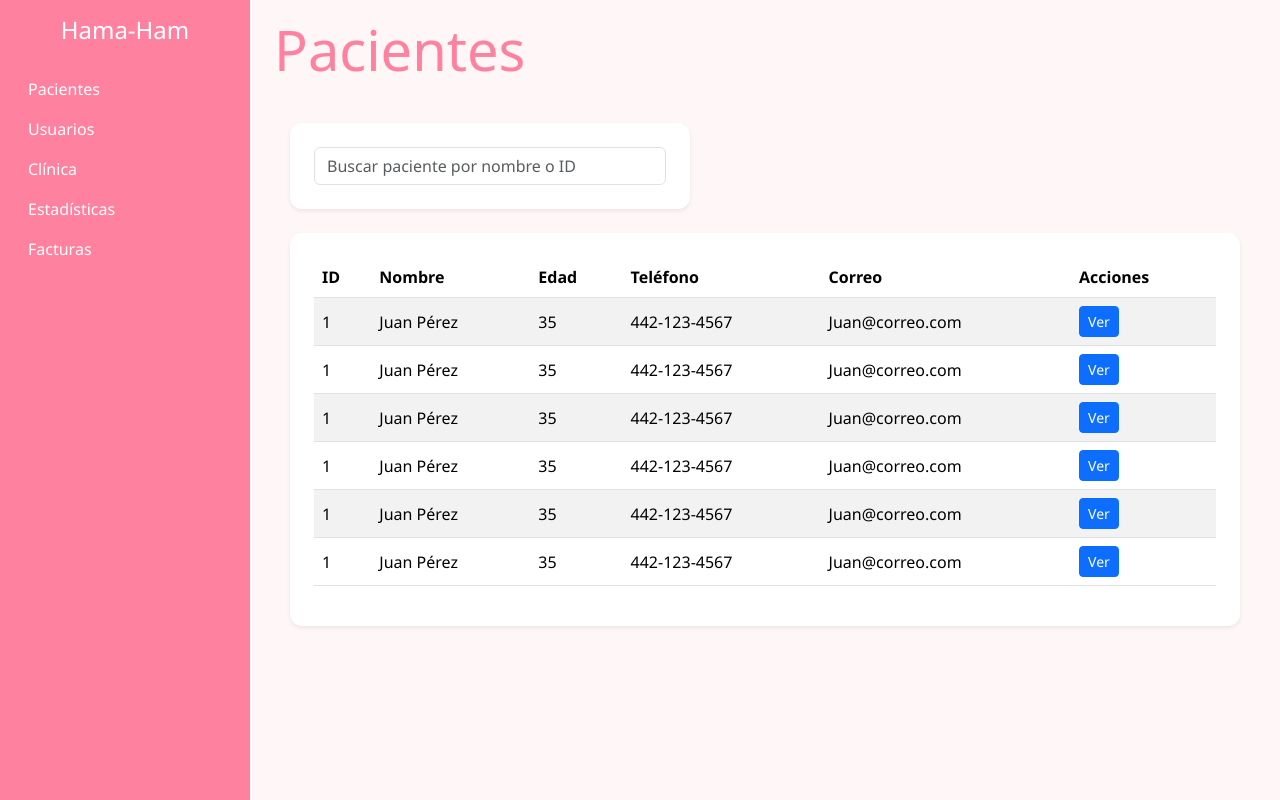
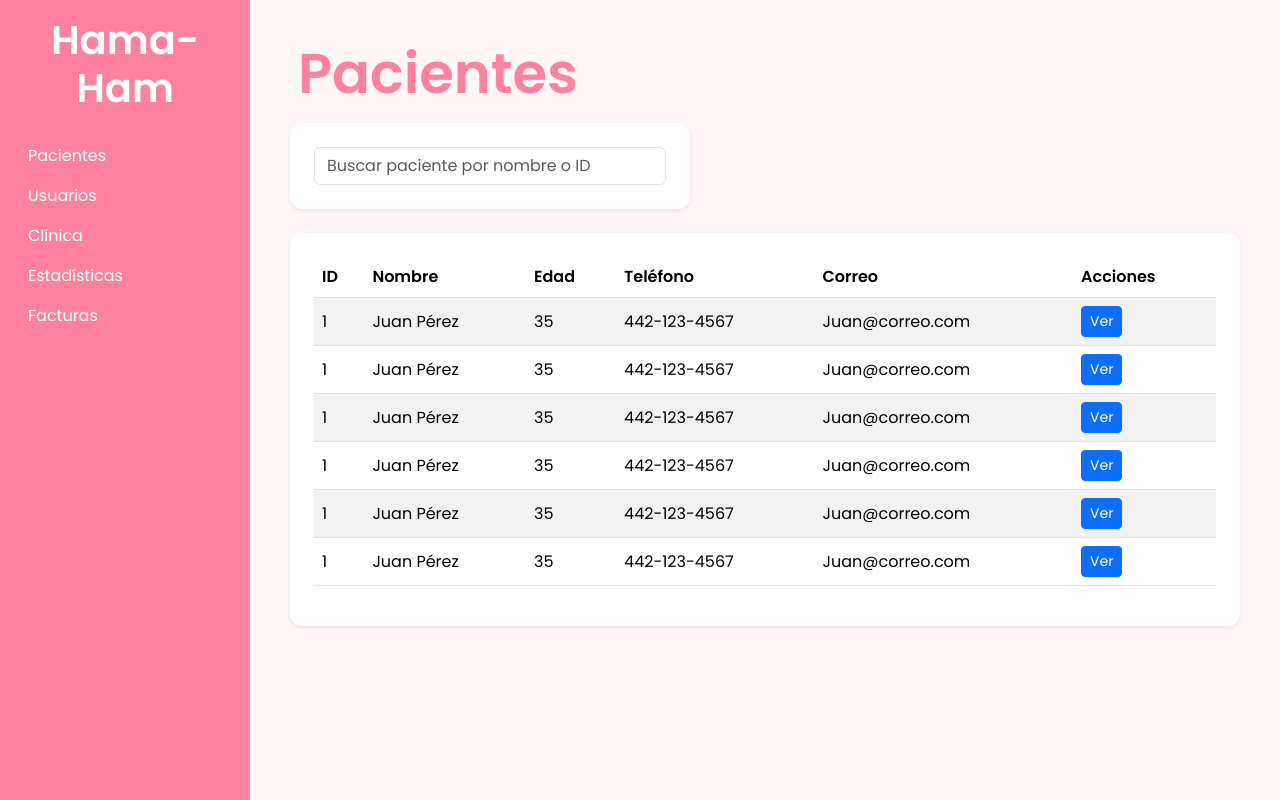
Before and after one commit to PIX3L-IT/hamaham-web, a Node server app: page /pacientes in a window 1280 px wide. Run offline with Node 20, Linux system fonts and the light colour scheme; some libraries are stand-ins or nearby versions.

```diff
--- a/app.js
+++ b/app.js
@@ -1,20 +1,17 @@
 const express = require('express');
 const path = require('path');
-const expressLayouts = require('express-ejs-layouts'); // ⬅️ Aquí
+const expressLayouts = require('express-ejs-layouts');
 
 const app = express();
 const PORT = process.env.PORT || 3000;
 
-// Configuración EJS
 app.set('view engine', 'ejs');
 app.set('views', path.join(__dirname, 'views'));
-app.use(expressLayouts); // ⬅️ Usa layouts
-app.set('layout', 'layout'); // ⬅️ Define layout por default
+app.use(expressLayouts);
+app.set('layout', 'layout');
 
-// Archivos estáticos
 app.use(express.static(path.join(__dirname, 'public')));
 
-// Rutas
 app.get('/pacientes', (req, res) => {
     res.render(path.join(__dirname, 'pacientes/views/homepage.ejs'), {
       layout: 'layout',
--- a/public/css/style.css
+++ b/public/css/style.css
@@ -1,5 +1,5 @@
 body {
-    font-family: 'Segoe UI', sans-serif;
+  font-family: 'Poppins', sans-serif;
   background-color: #FFF6F8;
 }
 
--- a/views/layout.ejs
+++ b/views/layout.ejs
@@ -1,16 +1,20 @@
 <!DOCTYPE html>
 <html lang="es">
   <head>
-    <%- include('partials/head') %>
-  </head>
+  <meta charset="UTF-8">
+  <meta name="viewport" content="width=device-width, initial-scale=1.0">
+  <title>Hama-Ham</title>
+  <link href="https://cdn.jsdelivr.net/npm/bootstrap@5.3.3/dist/css/bootstrap.min.css" rel="stylesheet">
+  <link href="https://fonts.googleapis.com/css2?family=Poppins:wght@300;400;600&display=swap" rel="stylesheet">
+  <link rel="stylesheet" href="/css/style.css">
+</head>
   <body style="background-color: #FFF6F8;">
     <div class="d-flex min-vh-100">
       <%- include('partials/sidebar') %>
 
       <div class="flex-grow-1 d-flex flex-column">
-        <%- include('partials/navbar') %>
-
         <main class="flex-grow-1 p-4">
+          <%- include('partials/navbar') %>
           <%- body %>
         </main>
       </div>
--- a/views/partials/navbar.ejs
+++ b/views/partials/navbar.ejs
@@ -1,3 +1,3 @@
 <div class="px-4 py-3">
-    <h4 class="m-0" style="color: #FE829F; font-size: 3.5rem;"><%= pageTitle %></h4>
+    <h4 class="m-0" style="color: #FE829F; font-size: 3.5rem; font-weight: 600;"><%= pageTitle %></h4>
   </div>
--- a/views/partials/sidebar.ejs
+++ b/views/partials/sidebar.ejs
@@ -1,5 +1,5 @@
 <aside class="text-white p-3" style="width: 250px; min-height: 100vh; background-color: #FE829F;">
-    <h2 class="fs-4 text-center mb-4">Hama-Ham</h2>
+  <h2 class="fs-1 text-center mb-4" style="font-weight: 600;">Hama-Ham</h2>
   <ul class="nav flex-column">
     <li class="nav-item"><a class="nav-link text-white" href="/pacientes">Pacientes</a></li>
     <li class="nav-item"><a class="nav-link text-white" href="/usuarios">Usuarios</a></li>
```
Lines whose indentation alone changed are shown as unchanged.
